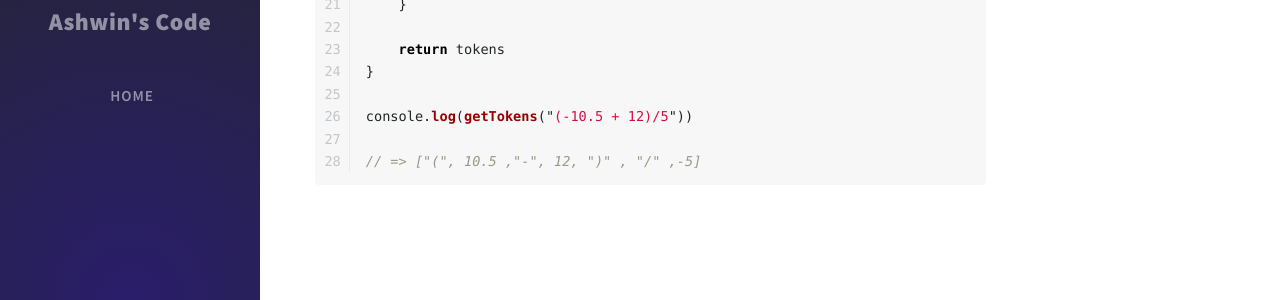
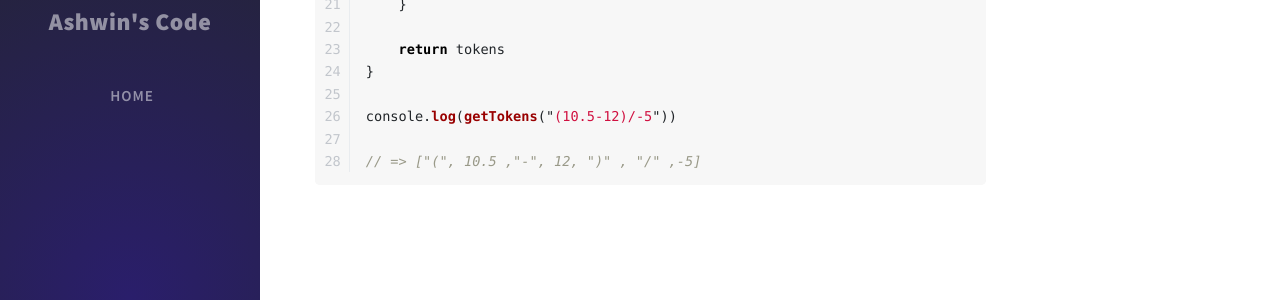
Before and after one commit to ashwins-code/ashwins-code.github.io, a Jekyll site: the page built from _posts/2021-01-12-calculator-in-js-1.MARKDOWN, in a window 1280 px wide and 900 px high, scrolled down 2845 px. Shown: the part 152-452 px from the top of the window. Built offline with Jekyll 4.4.1, drawn with Linux system fonts in a browser that asks for light colours; nearby versions of some CDN libraries; comment, search, counter and statistics services are not loaded.

````diff
--- a/_posts/2021-01-12-calculator-in-js-1.MARKDOWN
+++ b/_posts/2021-01-12-calculator-in-js-1.MARKDOWN
@@ -119,7 +119,7 @@ function getTokens(calculation) {
     return tokens
 }
 
-console.log(getTokens("(-10.5 + 12)/5"))
+console.log(getTokens("(10.5-12)/-5"))
 
 // => ["(", 10.5 ,"-", 12, ")" , "/" ,-5]
 ```
````
